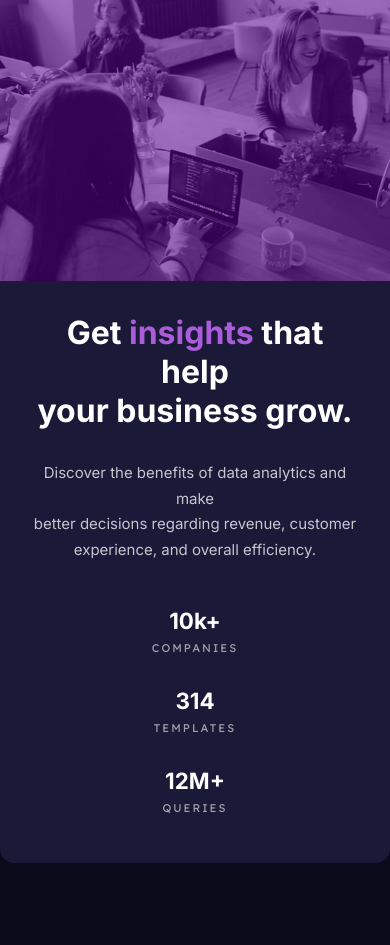
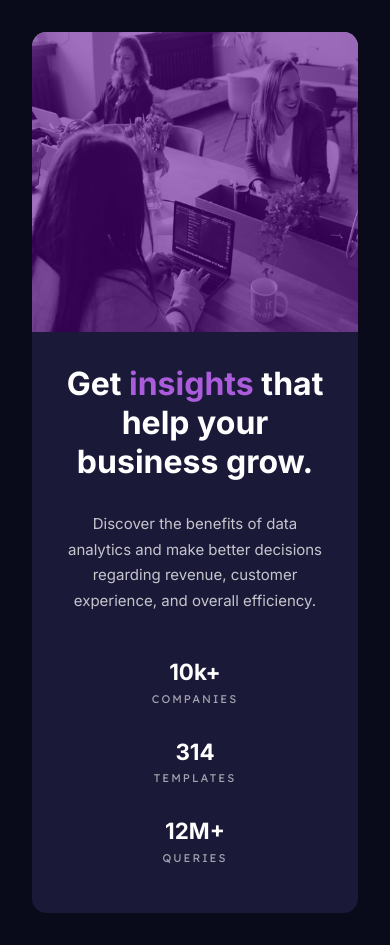
Before and after one commit to ifcoder1/stats-preview-card-component, a plain HTML site: page index.html in a window 390 px wide. Before the commit the page ends 863 px from the top, so only its background shows below. Drawn offline with Linux system fonts and the light colour scheme.

Commit message:
attempt at responsive design

```diff
--- a/css/styles.css
+++ b/css/styles.css
@@ -121,6 +121,12 @@ main picture .overlay {
 }
 
 @media (max-width: 972px) {
+
+    body {
+        height: unset;
+        padding: 2em 2em 2em 2em;
+    }
+
     main {
         display: flex;
         flex-direction: column;
--- a/index.html
+++ b/index.html
@@ -16,12 +16,11 @@
 <body>
   <main>
     <div class="card">
-      <h1>Get <span class="heading-accent">insights</span> that help<br> your business grow.</h1>
+      <h1>Get <span class="heading-accent">insights</span> that help your business grow.</h1>
 
-      <p>Discover the benefits of data analytics and make<br> better decisions regarding revenue, customer<br>
+      <p>Discover the benefits of data analytics and make better decisions regarding revenue, customer
       experience, and
       overall efficiency.</p>
-
 
       <div class="stats-container">
         <div class="stats">
```
